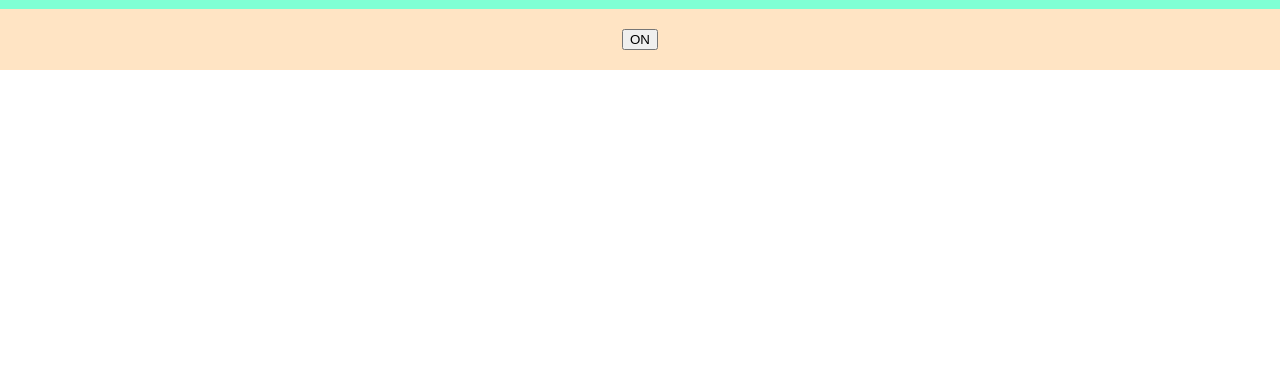
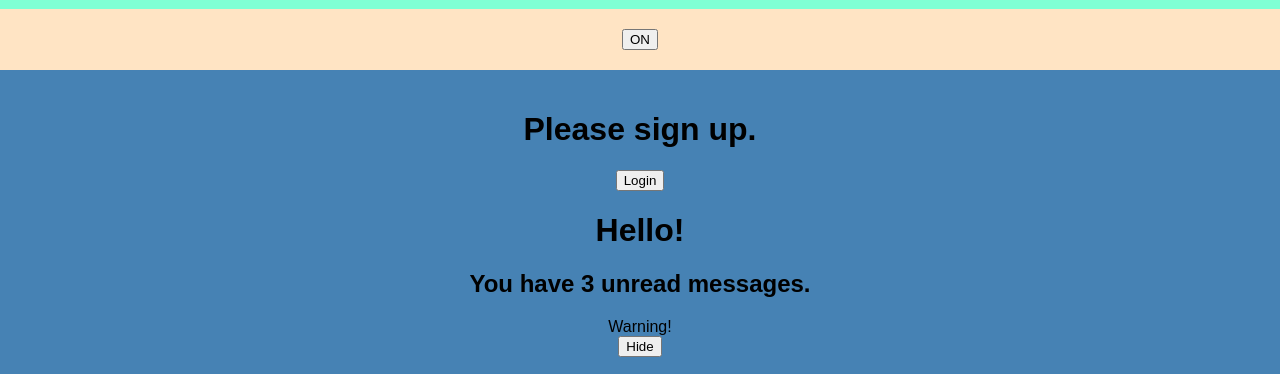
Before and after one commit to rodgracas/react-js-demo, a React (Create React App) app: page / in a window 1280 px wide. Shown: the part 767-1141 px from the top of the page. Before the commit the page ends 837 px from the top, so only its background shows below. Built offline with nearby package versions, Linux system fonts and the light colour scheme.

Commit message:
Conditional Rendering

```diff
--- a/src/App.js
+++ b/src/App.js
@@ -4,6 +4,7 @@ import './App.css';
 import ComponentsAndProps from './components/ComponentsAndProps';
 import StateAndLifecycle from './components/StateAndLifecycle';
 import HandlingEvents from './components/HandlingEvents';
+import ConditionalRendering from './components/ConditionalRendering';
 
 class App extends Component {
   render() {
@@ -19,6 +20,7 @@ class App extends Component {
         <ComponentsAndProps />
         <StateAndLifecycle />
         <HandlingEvents />
+        <ConditionalRendering />
       </div>
     );
   }
--- /dev/null
+++ b/src/components/ConditionalRendering.js
@@ -0,0 +1,148 @@
+import React from 'react';
+
+/*
+In React, you can create distinct components that encapsulate behavior you need.
+Then, you can render only some of them, depending on the state of your application.
+*/
+
+function UserGreeting(props) {
+    return <h1>Welcome back!</h1>;
+}
+
+function GuestGreeting(props) {
+    return <h1>Please sign up.</h1>;
+}
+
+// This example renders a different greeting depending on the value of isLoggedIn prop.
+function Greeting(props) {
+    const isLoggedIn = props.isLoggedIn;
+    if(isLoggedIn) {
+        return <UserGreeting />;
+    }
+    return <GuestGreeting />;
+}
+
+// Element Variables
+function LoginButton(props) {
+    return (
+        <button onClick={props.onClick}>
+            Login
+        </button>
+    );
+}
+
+function LogoutButton(props) {
+    return (
+        <button onClick={props.onClick}>
+            Logout
+        </button>
+    );
+}
+
+class LoginControl extends React.Component {
+    constructor(props) {
+        super(props);
+        this.handleLoginClick = this.handleLoginClick.bind(this);
+        this.handleLogoutClick = this.handleLogoutClick.bind(this);
+        this.state = {isLoggedIn: false};
+    }
+
+    handleLoginClick() {
+        this.setState({isLoggedIn: true});
+    }
+
+    handleLogoutClick() {
+        this.setState({isLoggedIn: false});
+    }
+
+    render() {
+        const isLoggedIn = this.state.isLoggedIn;
+
+        const button = isLoggedIn ? (
+            <LogoutButton onClick={this.handleLogoutClick} />
+        ) : (
+            <LoginButton onClick={this.handleLoginClick} />
+        );
+
+        return (
+            <div>
+                <Greeting isLoggedIn={isLoggedIn} />
+                {button}
+            </div>
+        );
+    }
+}
+
+const messages = ['React', 'Re: React', 'Re:Re: React'];
+
+function Mailbox(props) {
+    const unreadMessages = props.unreadMessages;
+
+    return (
+        <div>
+            <h1>Hello!</h1>
+            {unreadMessages.length > 0 && // Inline If with Logical && Operator
+                <h2>
+                    You have {unreadMessages.length} unread messages.
+                </h2>
+            }
+        </div>
+    );
+}
+
+/*
+In the example below, the <WarningBanner /> is rendered depending on the value of the prop called warn.
+If the value of the prop is false, then the component does not render
+*/
+function WarningBanner(props) {
+    if(!props.warn) {
+        //Returning null from a component’s render method does not affect the firing of the component’s lifecycle methods.
+        //For instance, componentWillUpdate and componentDidUpdate will still be called.
+        return null;
+    }
+
+    return (
+        <div className="warning">
+            Warning!
+        </div>
+    );
+}
+
+class Page extends React.Component {
+    constructor(props) {
+        super(props);
+        this.state = {showWarning: true};
+        this.handleToggleClick = this.handleToggleClick.bind(this);
+    }
+
+    handleToggleClick() {
+        this.setState(prevState => ({
+            showWarning: !prevState.showWarning
+        }));
+    }
+
+    render() {
+        return (
+            <div>
+                <WarningBanner warn={this.state.showWarning} />
+                <button onClick={this.handleToggleClick}>
+                    {this.state.showWarning ? 'Hide' : 'Show'}
+                </button>
+            </div>
+        );
+    }
+}
+
+class ConditionalRendering extends React.Component {
+    render() {
+        return (
+            <div className="ConditionalRendering">
+                <LoginControl />
+                <Mailbox unreadMessages={messages} />
+                <Page />
+            </div>
+        );
+    }
+}
+
+export default ConditionalRendering;
--- a/src/index.css
+++ b/src/index.css
@@ -18,3 +18,8 @@ body {
   padding: 20px;
   background-color: bisque;
 }
+
+.ConditionalRendering {
+  padding: 20px;
+  background-color: steelblue;
+}
```
